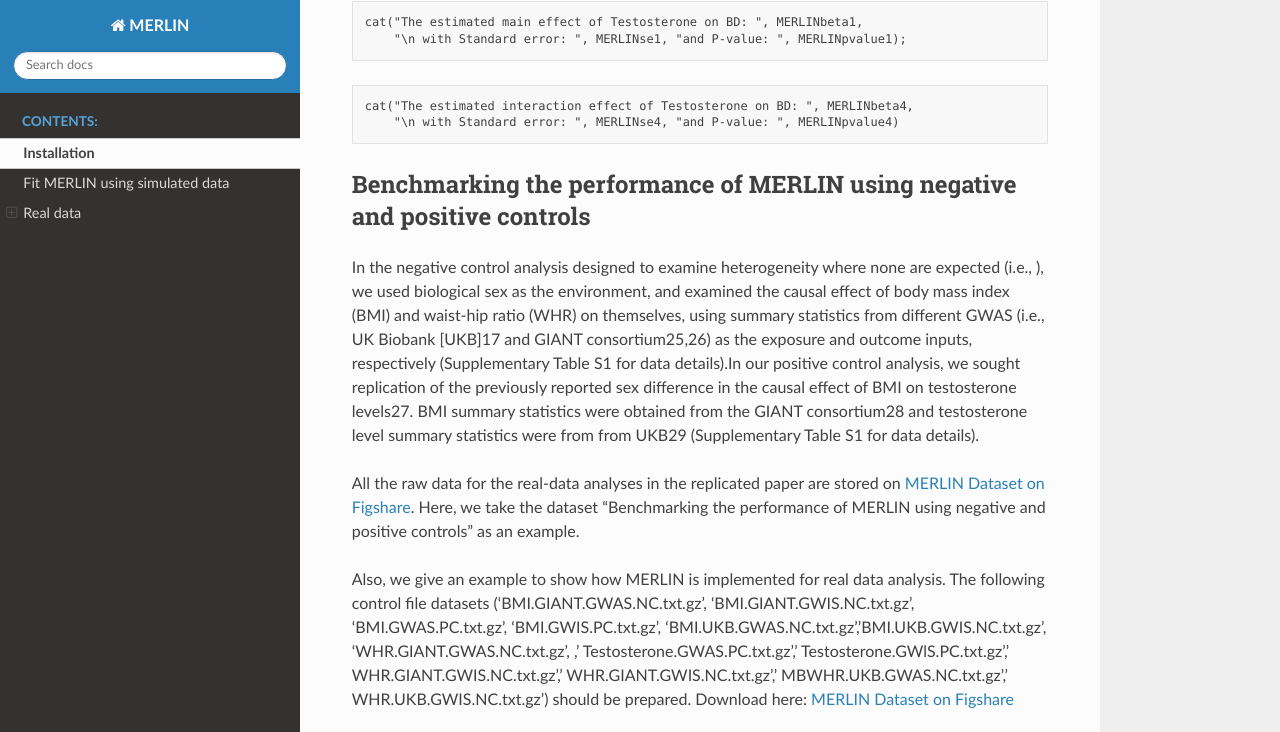
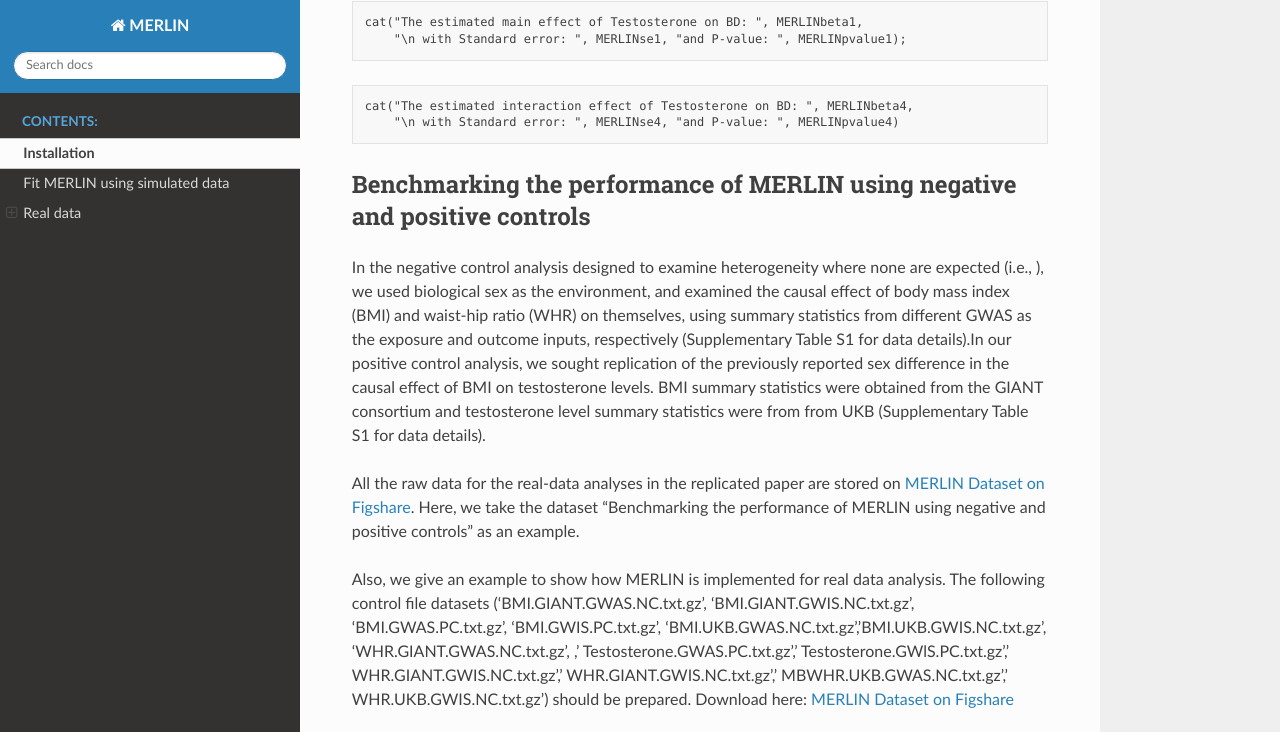
Before and after one commit to shilab-ecnu/MERLIN, a Sphinx documentation site: the page built from docs/source/MERLIN.md, in a window 1280 px wide and 900 px high, scrolled down 6329 px, cut to the strip 0-732 px from the top of the window. Built offline with Sphinx 7.4.7 and the Read the Docs theme 3.1.0, drawn with Linux system fonts in a browser that asks for light colours.

Commit message:
Update MERLIN.md

````diff
--- a/docs/source/MERLIN.md
+++ b/docs/source/MERLIN.md
@@ -319,7 +319,7 @@ cat("The estimated interaction effect of Testosterone on BD: ", MERLINbeta4,
 ```
 
 ## Benchmarking the performance of MERLIN using negative and positive controls
-In the negative control analysis designed to examine heterogeneity where none are expected (i.e., ), we used biological sex as the environment, and examined the causal effect of body mass index (BMI) and waist-hip ratio (WHR) on themselves, using summary statistics from different GWAS (i.e., UK Biobank [UKB]17 and GIANT consortium25,26) as the exposure and outcome inputs, respectively (Supplementary Table S1 for data details).In our positive control analysis, we sought replication of the previously reported sex difference in the causal effect of BMI on testosterone levels27. BMI summary statistics were obtained from the GIANT consortium28 and testosterone level summary statistics were from from UKB29 (Supplementary Table S1 for data details).
+In the negative control analysis designed to examine heterogeneity where none are expected (i.e., ), we used biological sex as the environment, and examined the causal effect of body mass index (BMI) and waist-hip ratio (WHR) on themselves, using summary statistics from different GWAS as the exposure and outcome inputs, respectively (Supplementary Table S1 for data details).In our positive control analysis, we sought replication of the previously reported sex difference in the causal effect of BMI on testosterone levels. BMI summary statistics were obtained from the GIANT consortium and testosterone level summary statistics were from from UKB (Supplementary Table S1 for data details).
 
 All the raw data for the real-data analyses in the replicated paper are stored on <a href="https://figshare.com/articles/dataset/Data_for_MERLIN/29910116">MERLIN Dataset on Figshare</a>. Here, we take the dataset “Benchmarking the performance of MERLIN using negative and positive controls” as an example.
 
````
